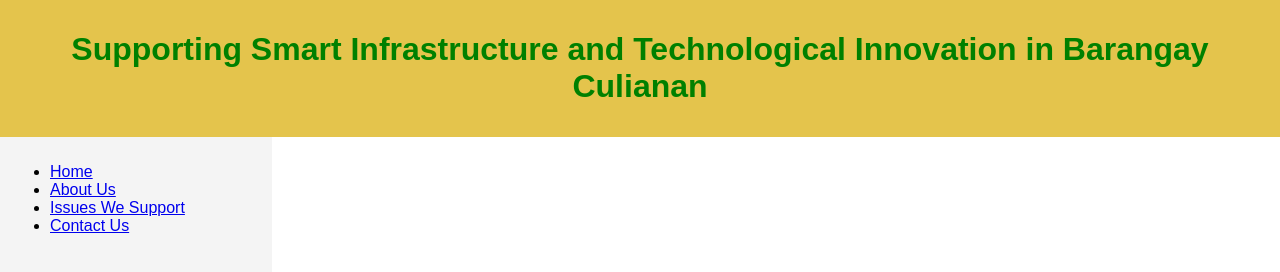
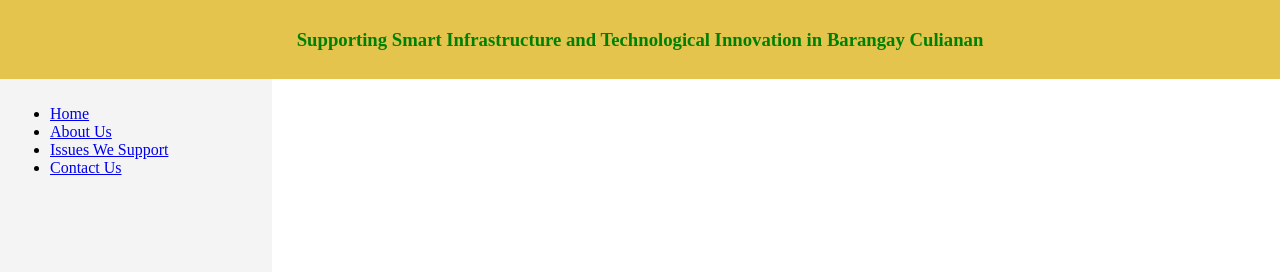
Before and after one commit to Faithyyy18/Calopez-Advocacy, a plain HTML site: page index.html in a window 1280 px wide. Drawn offline with Linux system fonts and the light colour scheme.

Commit message:
Update index.html

```diff
--- a/index.html
+++ b/index.html
@@ -4,7 +4,7 @@
     <title>Advocacy Page</title>
     <style>
       body {
-        font-family: Arial, sans-serif;
+        font-family:'Times New Roman', Times, serif;
         margin: 0;
         padding: 0;
       }
@@ -25,10 +25,10 @@
   </head>
   <body>
     <div class="navbar">
-      <h1>
+      <h3>
         Supporting Smart Infrastructure and Technological Innovation in Barangay
         Culianan
-      </h1>
+      </h3>
     </div>
     <div class="frame-container">
       <div style="width: 20%; background-color: #f4f4f4; padding: 10px">
```
